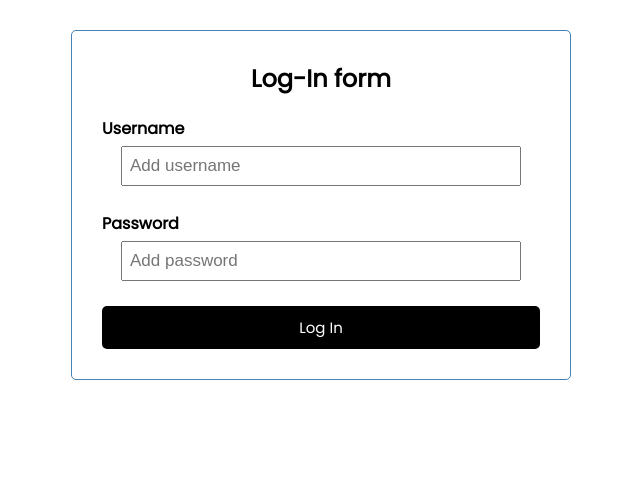
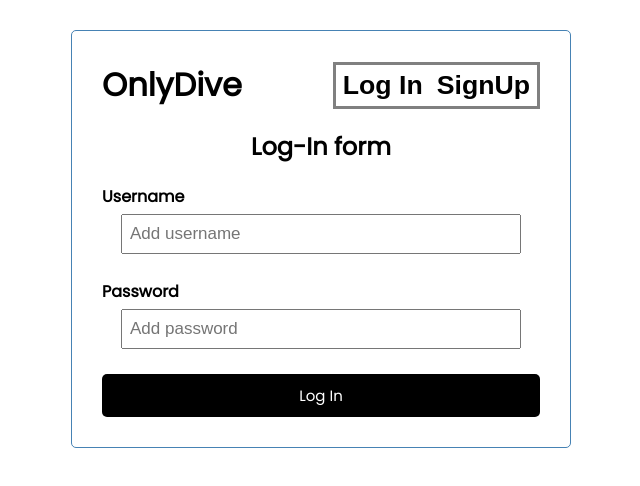
Before and after one commit to OnlyDive/Angular-OnlyDive-Frontend, an Angular app: page /logIn in a window 1280 px wide. Shown: the top 486 px of the page, without its empty margins (319-959 px from the left). Built offline with nearby package versions, Linux system fonts and the light colour scheme.

Commit message:
Added HeaderButton component; Added Header to AppAdded Header component;

```diff
--- a/src/app/app.component.html
+++ b/src/app/app.component.html
@@ -1,3 +1,4 @@
 <div class="container">
+  <app-header></app-header>
   <router-outlet></router-outlet>
 </div>
--- a/src/app/app.component.ts
+++ b/src/app/app.component.ts
@@ -1,10 +1,11 @@
 import { Component } from '@angular/core';
 import { RouterOutlet } from '@angular/router';
+import { HeaderComponent } from './component/header/header.component';
 
 @Component({
   selector: 'app-root',
   standalone: true,
-  imports: [RouterOutlet],
+  imports: [RouterOutlet, HeaderComponent],
   templateUrl: './app.component.html',
   styleUrl: './app.component.css'
 })
--- a/src/app/auth/service/auth.service.ts
+++ b/src/app/auth/service/auth.service.ts
@@ -112,7 +112,7 @@ export class AuthService {
 
     const jwt = this.getJWT();
 
-    localStorage.removeItem("JWT");
+    this.removeJWT();
 
     const logOutRequest: RefreshTokenRequest = { refreshToken: jwt.refreshToken, username: jwt.user };
 
--- /dev/null
+++ b/src/app/component/header/header.component.css
@@ -0,0 +1,15 @@
+header {
+    display: flex;
+    justify-content: space-between;
+    align-items: center;
+    margin-bottom: 20px;
+}
+
+#div-buttons {
+    border: solid gray;
+}
+
+a {
+    text-decoration: none !important;
+    color: inherit !important;
+}
--- /dev/null
+++ b/src/app/component/header/header.component.html
@@ -0,0 +1,8 @@
+<header>
+    <a id="home-redirector" routerLink="/"><h1>OnlyDive</h1></a>
+    <div id="div-buttons">
+        <app-header-button *ngIf="!isLoggedIn" text="Log In" (btnClick)="logIn()"></app-header-button>
+        <app-header-button *ngIf="!isLoggedIn" text="SignUp" (btnClick)="signUp()"></app-header-button>
+        <app-header-button *ngIf="isLoggedIn" text="Log Out" (btnClick)="logOut()"></app-header-button>
+    </div>
+</header>
--- /dev/null
+++ b/src/app/component/header/header.component.ts
@@ -0,0 +1,39 @@
+import { Component } from '@angular/core';
+import { HeaderButtonComponent } from '../../tools/header-button/header-button.component';
+import { CommonModule } from '@angular/common';
+import { AuthService } from '../../auth/service/auth.service';
+import { NavigationStart, Router, RouterLink } from '@angular/router';
+
+@Component({
+  selector: 'app-header',
+  standalone: true,
+  imports: [HeaderButtonComponent, CommonModule, RouterLink],
+  templateUrl: './header.component.html',
+  styleUrl: './header.component.css'
+})
+export class HeaderComponent {
+
+  isLoggedIn: boolean;
+
+  constructor(private authService: AuthService, private router: Router) {
+    this.isLoggedIn = authService.isLoggedIn();
+    this.router.events.subscribe(event => {
+      if (event instanceof NavigationStart) {
+        console.log("Navigation start caught, checking if logged in");
+        this.isLoggedIn = authService.isLoggedIn();
+      }
+    })
+  }
+
+  logOut() {
+    this.router.navigate(['/logOut']);
+  }
+
+  logIn() {
+    this.router.navigate(['/logIn']);
+  }
+
+  signUp() {
+    this.router.navigate(['/signUp']);
+  }
+}
--- /dev/null
+++ b/src/app/tools/header-button/header-button.component.css
@@ -0,0 +1,10 @@
+button {
+    background-color: transparent;
+    border-color: transparent;
+    padding: 3px 5px;
+    cursor: pointer;
+}
+
+button:hover {
+    background-color: lightgray;
+}
--- /dev/null
+++ b/src/app/tools/header-button/header-button.component.html
@@ -0,0 +1,3 @@
+<button [ngStyle]="{ 'background-color': color }" class="btn" (click)="onClick()">
+    <h1>{{ text }}</h1>
+</button>
--- /dev/null
+++ b/src/app/tools/header-button/header-button.component.ts
@@ -0,0 +1,19 @@
+import { Component, Input, Output, EventEmitter } from '@angular/core';
+import { CommonModule } from '@angular/common';
+
+@Component({
+  selector: 'app-header-button',
+  standalone: true,
+  imports: [CommonModule],
+  templateUrl: './header-button.component.html',
+  styleUrl: './header-button.component.css'
+})
+export class HeaderButtonComponent {
+  @Input() text!: string;
+  @Input() color!: string;
+  @Output() btnClick = new EventEmitter();
+
+  onClick() {
+    this.btnClick.emit();
+  }
+}
```
Also changed, not shown: 2 other files (tests, documents, lock files or other folders).
